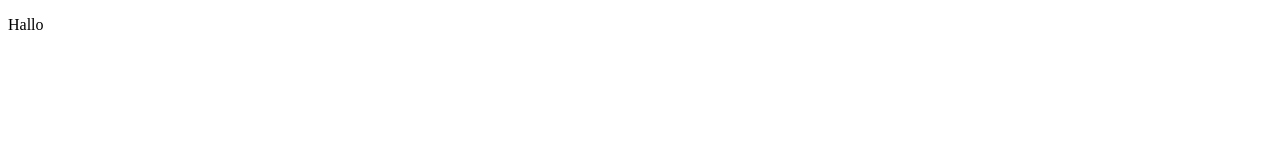
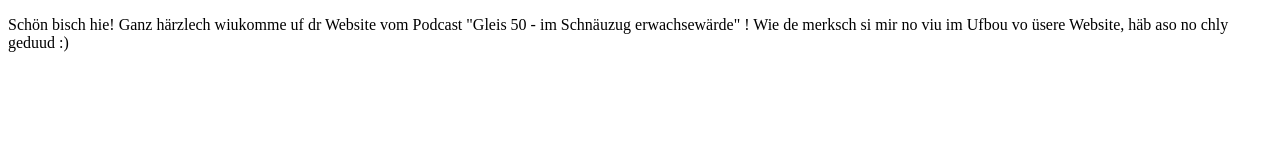
Before and after one commit to wera-burkhalter/gleis50.ch, a plain HTML site: page index.html in a window 1280 px wide. Drawn offline with Linux system fonts and the light colour scheme.

Commit message:
Ihgangstextli

```diff
--- a/index.html
+++ b/index.html
@@ -7,7 +7,9 @@
 </head>
 <body>
 
-    <p>Hallo</p>
+    <p>Schön bisch hie! Ganz härzlech wiukomme uf dr Website vom Podcast "Gleis 50 - im Schnäuzug erwachsewärde" !
+        Wie de merksch si mir no viu im Ufbou vo üsere Website, häb aso no chly geduud :)
+    </p>
 
 </body>
 </html>
```
